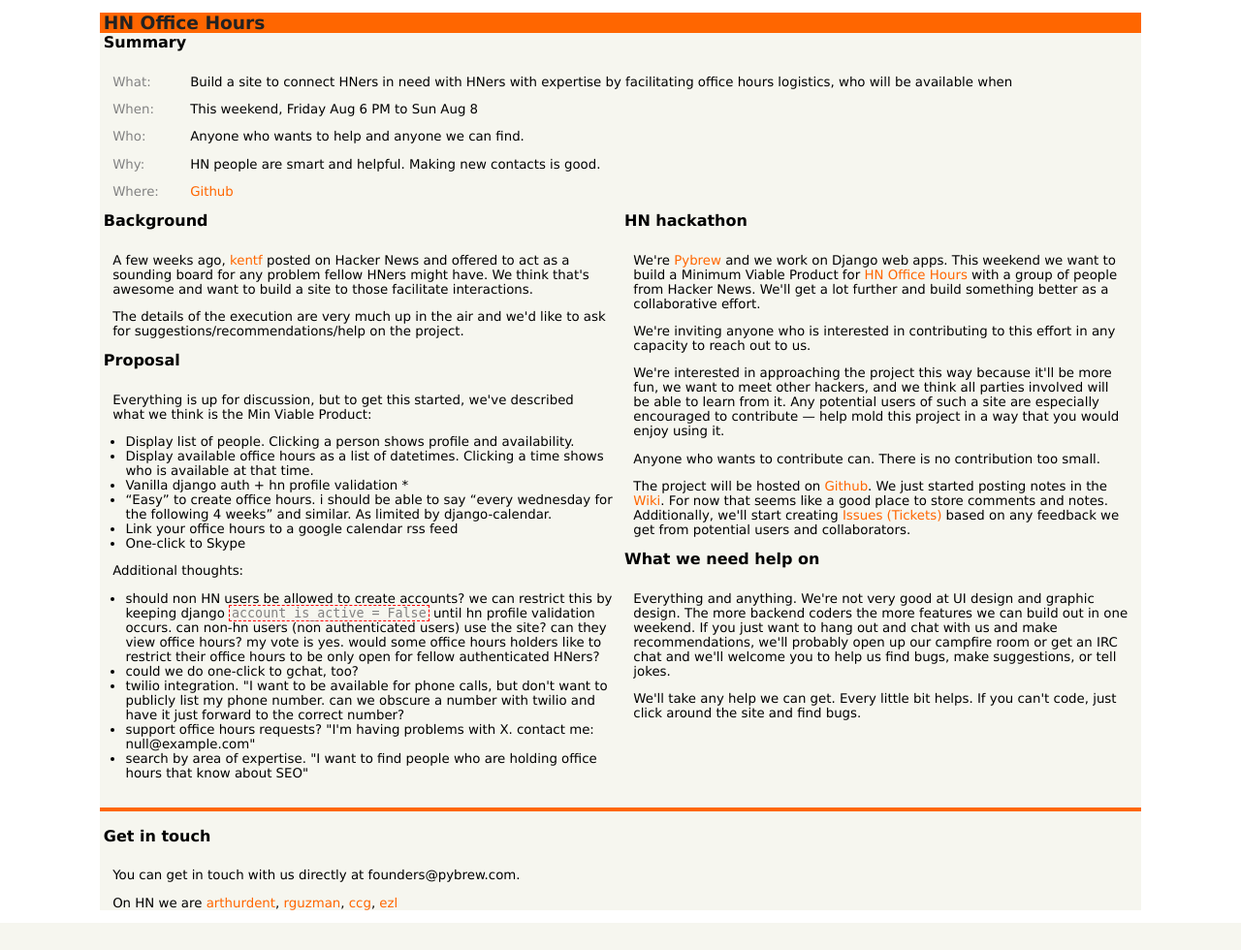
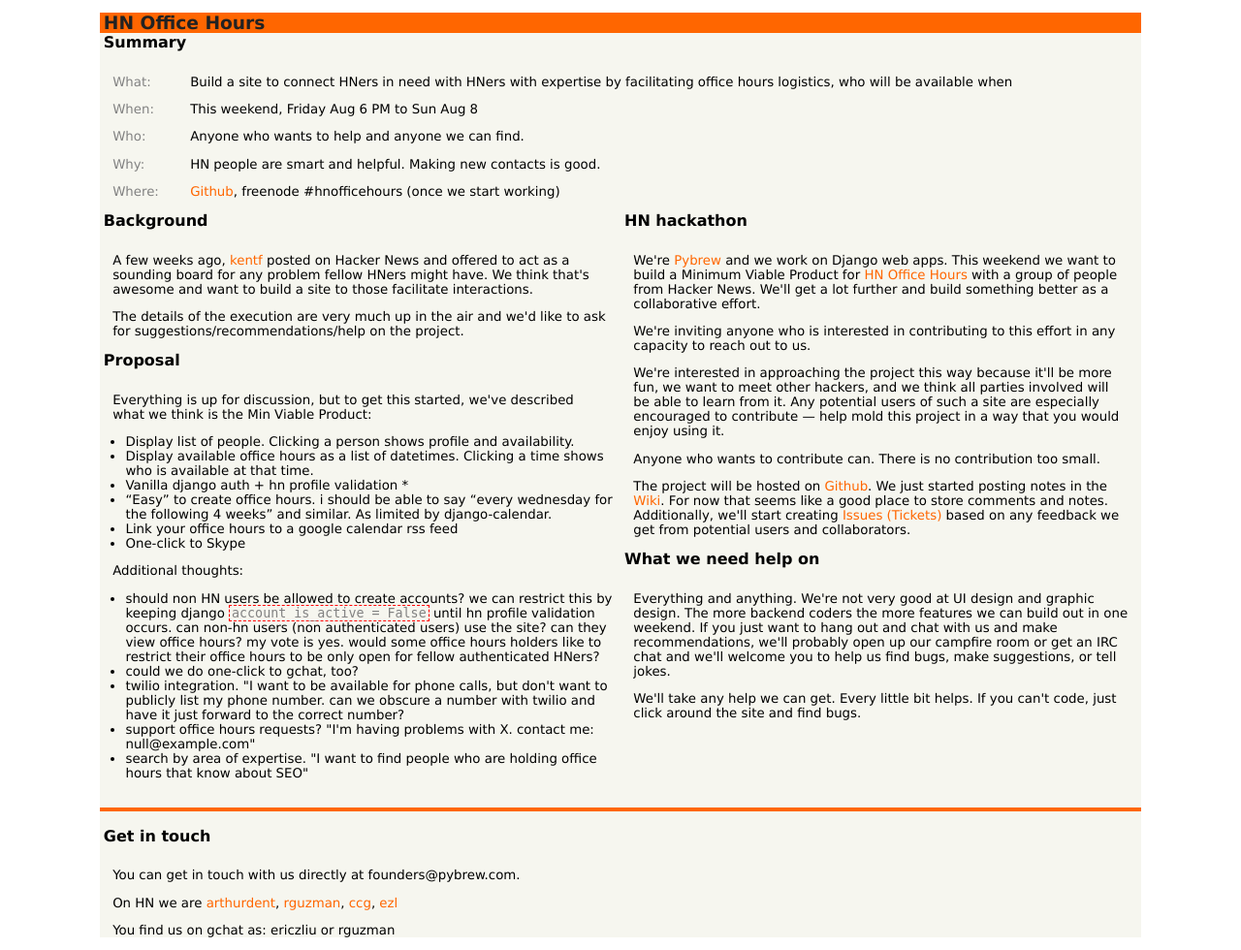
Before and after one commit to ezl/hnofficehours, a Django app: template templates/homepage.html in a window 1280 px wide. Shown: the whole page at 97% size. Before the commit the page ends 952 px from the top, so only its background shows below. Run offline with Django 3.2, Linux system fonts and the light colour scheme; the template is opened without the code that fills it, so the values that code supplies are empty; some libraries are stand-ins or nearby versions.

Commit message:
add freenode channel

```diff
--- a/templates/homepage.html
+++ b/templates/homepage.html
@@ -78,7 +78,7 @@
   <p><label>When:</label> This weekend, Friday Aug 6 PM to Sun Aug 8 </p>
   <p><label>Who:</label> Anyone who wants to help and anyone we can find.</p>
   <p><label>Why:</label> HN people are smart and helpful. Making new contacts is good.</p>
-  <p><label>Where:</label> <a href="http://github.com/ezl/hnofficehours">Github</a></p>
+  <p><label>Where:</label> <a href="http://github.com/ezl/hnofficehours">Github</a>, freenode #hnofficehours (once we start working)</p>
 </div>
 
 <div style="width:50%; float:left;">
@@ -170,6 +170,7 @@
 <a href="http://news.ycombinator.com/user?id=ccg">ccg</a>,
 <a href="http://news.ycombinator.com/user?id=ezl">ezl</a>
 </p>
+<p>You find us on gchat as: ericzliu or rguzman</p>
 </div>
 </section>
 </body>
```
